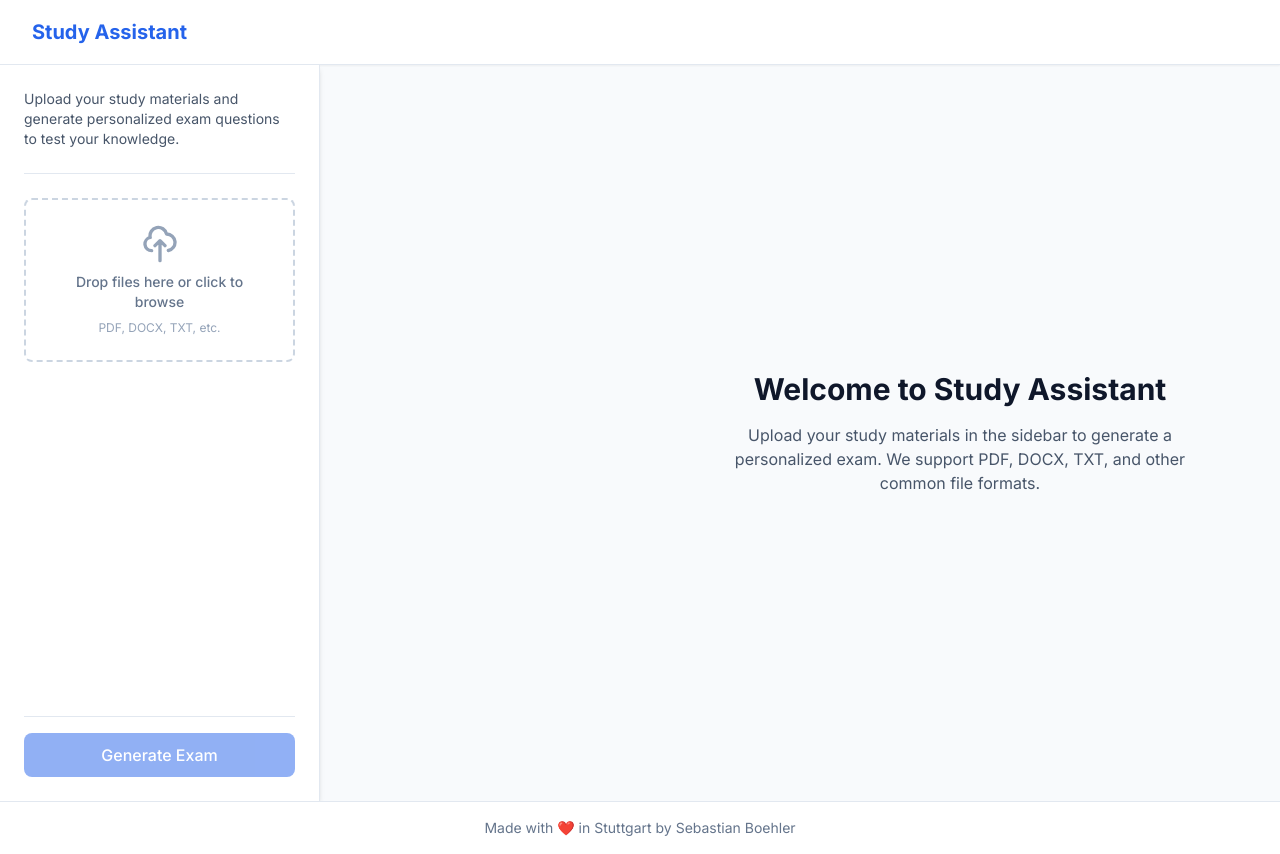
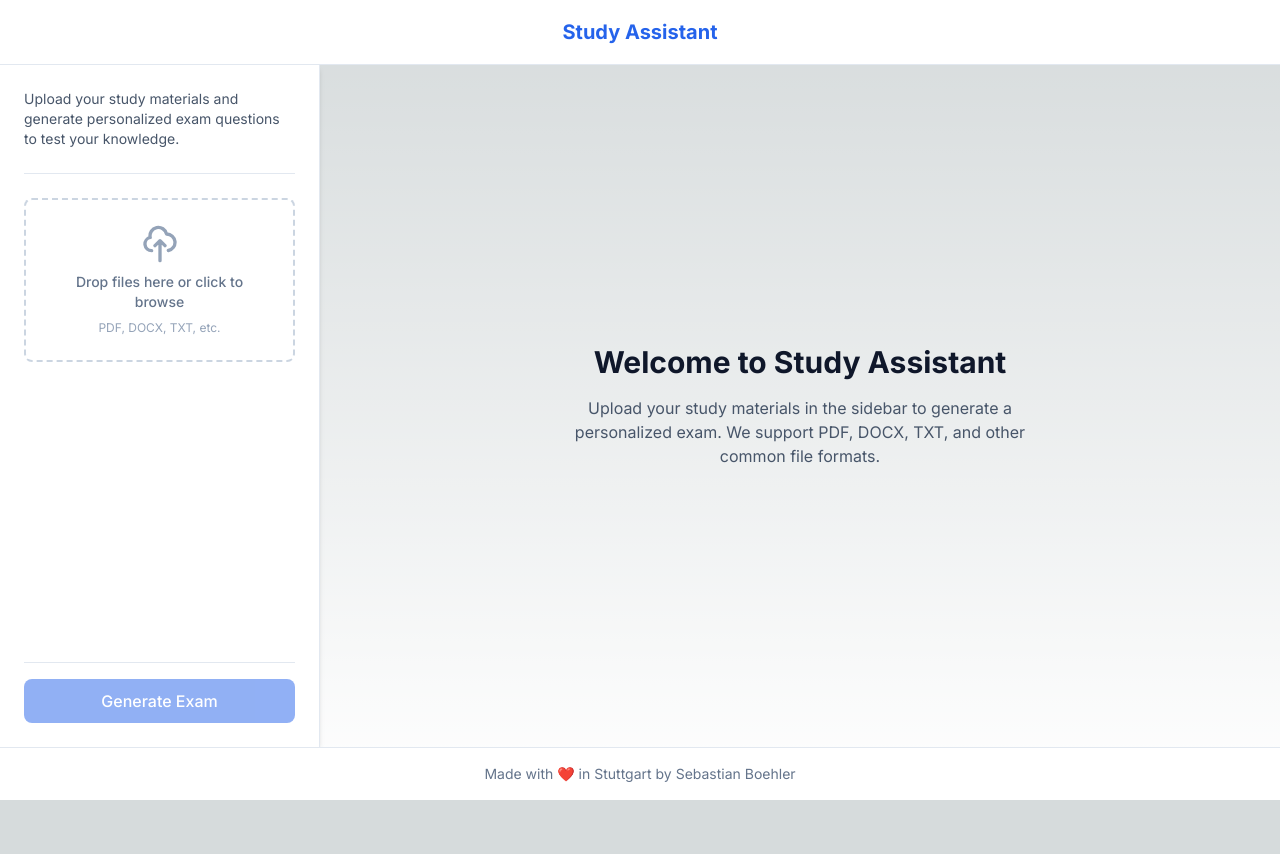
Before and after one commit to SebastianBoehler/study-assistant, a Next.js app: page / in a window 1280 px wide. After the commit the page ends 800 px from the top, so only its background shows below. Built offline with nearby package versions, Linux system fonts and the light colour scheme.

Commit message:
chore: sidebar design

```diff
--- a/src/app/layout.tsx
+++ b/src/app/layout.tsx
@@ -1,6 +1,8 @@
 import './globals.css'
 import type { Metadata } from 'next'
 import { Inter } from 'next/font/google'
+import { ReactNode } from 'react'
+import { twMerge } from 'tailwind-merge'
 
 const inter = Inter({ subsets: ['latin'] })
 
@@ -15,8 +17,33 @@ export default function RootLayout({
   children: React.ReactNode
 }) {
   return (
-    <html lang="en">
-      <body className={inter.className}>{children}</body>
+    <html lang="en" className="h-full">
+      <body className={`${inter.className} h-full`}>
+        <div className="flex flex-col h-full">
+          {/* Header */}
+          <header className="bg-white border-b border-slate-200 z-10">
+            <div className="max-w-7xl mx-auto px-4 sm:px-6 lg:px-8">
+              <div className="flex justify-center items-center h-16">
+                <h1 className="text-xl font-bold text-blue-600">Study Assistant</h1>
+              </div>
+            </div>
+          </header>
+
+          {/* Main Content */}
+          <div className="flex-1 flex overflow-hidden">
+            {children}
+          </div>
+
+          {/* Footer */}
+          <footer className="bg-white border-t border-slate-200 py-4 z-10">
+            <div className="max-w-7xl mx-auto px-4 sm:px-6 lg:px-8">
+              <p className="text-center text-sm text-slate-500">
+                Made with ❤️ in Stuttgart by Sebastian Boehler
+              </p>
+            </div>
+          </footer>
+        </div>
+      </body>
     </html>
   )
 }
--- a/src/app/page.tsx
+++ b/src/app/page.tsx
@@ -1,13 +1,10 @@
 'use client';
 
 import { useState } from 'react';
-import { Button } from '@/components/ui/button';
-import { FileUpload } from '@/components/ui/fileUpload';
-import { FileList } from '@/components/exam/fileList';
-import { Layout } from '@/components/ui/layout';
 import { QuestionDisplay } from '@/components/exam/questionDisplay';
 import { FileInfo } from '@/hooks/types';
 import { uploadFile } from '@/hooks/utils';
+import { Sidebar } from '@/components/ui/sidebar';
 
 export default function Home() {
   const [files, setFiles] = useState<FileInfo[]>([]);
@@ -89,47 +86,15 @@ export default function Home() {
     }
   };
 
-  const renderSidebar = () => (
-    <div className="flex flex-col h-full space-y-6">
-      <div className="pb-6 border-b border-slate-200">
-        <p className="text-sm text-slate-600">
-          Upload your study materials and generate personalized exam questions to test your knowledge.
-        </p>
-      </div>
-
-      <div className="flex-grow">
-        <FileUpload onFilesSelected={handleFilesSelected} />
-
-        <div className="mt-6">
-          <FileList files={files} onRemove={handleRemoveFile} />
-        </div>
-      </div>
-
-      <div className="pt-4 border-t border-slate-200">
-        <Button
-          onClick={handleGenerateExam}
-          isLoading={isGenerating}
-          disabled={files.length === 0 || files.some(f => f.status === 'uploading')}
-          className="w-full py-2"
-        >
-          {isGenerating ? 'Generating...' : 'Generate Exam'}
-        </Button>
-        {error && (
-          <p className="text-sm text-red-600 mt-2">{error}</p>
-        )}
-      </div>
-    </div>
-  );
-
   const renderContent = () => {
     if (!examData) {
       return (
-        <div className="flex items-center justify-center min-h-[calc(100vh-8rem)]">
-          <div className="text-center">
+        <div className="flex items-center justify-center h-full">
+          <div className="text-center max-w-lg">
             <h1 className="text-3xl font-bold text-slate-900 mb-4">
               Welcome to Study Assistant
             </h1>
-            <p className="text-slate-600 max-w-lg mx-auto">
+            <p className="text-slate-600">
               Upload your study materials in the sidebar to generate a personalized exam.
               We support PDF, DOCX, TXT, and other common file formats.
             </p>
@@ -138,15 +103,35 @@ export default function Home() {
       );
     }
 
-    return <QuestionDisplay exam={examData} />;
+    return (
+      <div className="flex justify-center w-full h-full overflow-auto">
+        <div className="w-full max-w-4xl py-8">
+          <QuestionDisplay exam={examData} />
+        </div>
+      </div>
+    );
   };
 
   return (
-    <Layout
-      sidebar={renderSidebar()}
-      showSidebar={true}
-    >
-      {renderContent()}
-    </Layout>
+    <div className="flex w-full h-full">
+      {/* Sidebar */}
+      <div className="w-[320px] bg-white border-r border-slate-200 shadow-md overflow-auto">
+        <div className="p-6 h-full">
+          <Sidebar
+            files={files}
+            isGenerating={isGenerating}
+            error={error}
+            onFilesSelected={handleFilesSelected}
+            onRemoveFile={handleRemoveFile}
+            onGenerateExam={handleGenerateExam}
+          />
+        </div>
+      </div>
+
+      {/* Main Content */}
+      <div className="flex-1 overflow-auto p-8">
+        {renderContent()}
+      </div>
+    </div>
   );
 }
--- a/src/components/exam/questionDisplay.tsx
+++ b/src/components/exam/questionDisplay.tsx
@@ -68,11 +68,11 @@ export function QuestionDisplay({ exam }: QuestionDisplayProps) {
 
     return (
       <div className="mb-8">
-        <div className="flex justify-between items-start">
-          <h3 className="text-lg font-medium text-slate-900 mb-2">
+        <div>
+          <h3 className="text-lg font-medium text-slate-900 mb-1">
             {question.id}. {question.question}
           </h3>
-          <span className="text-xs text-slate-500 italic">{question.source}</span>
+          <p className="text-xs text-slate-500 italic mb-4">Source: {question.source}</p>
         </div>
 
         <div className="mt-4 space-y-2">
@@ -127,11 +127,11 @@ export function QuestionDisplay({ exam }: QuestionDisplayProps) {
   const renderShortAnswerQuestion = (question: ShortAnswerQuestion) => {
     return (
       <div className="mb-8">
-        <div className="flex justify-between items-start">
-          <h3 className="text-lg font-medium text-slate-900 mb-2">
+        <div>
+          <h3 className="text-lg font-medium text-slate-900 mb-1">
             {question.id}. {question.question}
           </h3>
-          <span className="text-xs text-slate-500 italic">{question.source}</span>
+          <p className="text-xs text-slate-500 italic mb-4">Source: {question.source}</p>
         </div>
 
         <div className="mt-4">
--- a/src/components/ui/layout.tsx
+++ /dev/null
@@ -1,58 +0,0 @@
-import { ReactNode } from 'react';
-import { twMerge } from 'tailwind-merge';
-
-interface LayoutProps {
-  sidebar?: ReactNode;
-  children: ReactNode;
-  showSidebar?: boolean;
-}
-
-export function Layout({ sidebar, children, showSidebar = false }: LayoutProps) {
-  return (
-    <div className="min-h-screen bg-slate-50 flex flex-col">
-      {/* Header */}
-      <header className="bg-white border-b border-slate-200 shadow-sm">
-        <div className="max-w-7xl mx-auto px-4 sm:px-6 lg:px-8">
-          <div className="flex justify-between items-center h-16">
-            <div className="flex items-center">
-              <h1 className="text-xl font-bold text-blue-600">Study Assistant</h1>
-            </div>
-            <div className="flex items-center space-x-4">
-              {/* Add any header actions here if needed */}
-            </div>
-          </div>
-        </div>
-      </header>
-
-      {/* Main Content */}
-      <div className="flex flex-1 overflow-hidden">
-        {/* Sidebar */}
-        <div
-          className={twMerge(
-            'w-[320px] bg-white border-r border-slate-200 transition-all duration-300 ease-in-out transform shadow-md',
-            showSidebar ? 'translate-x-0' : '-translate-x-full'
-          )}
-        >
-          <div className="p-6 h-full overflow-y-auto">{sidebar}</div>
-        </div>
-
-        {/* Main Content */}
-        <main className={twMerge(
-          'flex-1 transition-all duration-300 ease-in-out overflow-y-auto',
-          showSidebar ? 'ml-[320px]' : 'ml-0'
-        )}>
-          <div className="p-8 h-full">{children}</div>
-        </main>
-      </div>
-
-      {/* Footer */}
-      <footer className="bg-white border-t border-slate-200 py-4">
-        <div className="max-w-7xl mx-auto px-4 sm:px-6 lg:px-8">
-          <p className="text-center text-sm text-slate-500">
-            Made with ❤️ in Stuttgart by Sebastian Boehler
-          </p>
-        </div>
-      </footer>
-    </div>
-  );
-}
--- /dev/null
+++ b/src/components/ui/sidebar.tsx
@@ -0,0 +1,57 @@
+'use client';
+
+import React from 'react';
+import { Button } from '@/components/ui/button';
+import { FileUpload } from '@/components/ui/fileUpload';
+import { FileList } from '@/components/exam/fileList';
+import { FileInfo } from '@/hooks/types';
+
+interface SidebarProps {
+  files: FileInfo[];
+  isGenerating: boolean;
+  error: string;
+  onFilesSelected: (files: File[]) => Promise<void>;
+  onRemoveFile: (index: number) => void;
+  onGenerateExam: () => Promise<void>;
+}
+
+export function Sidebar({
+  files,
+  isGenerating,
+  error,
+  onFilesSelected,
+  onRemoveFile,
+  onGenerateExam
+}: SidebarProps) {
+  return (
+    <div className="flex flex-col h-full">
+      <div className="pb-6 border-b border-slate-200">
+        <p className="text-sm text-slate-600">
+          Upload your study materials and generate personalized exam questions to test your knowledge.
+        </p>
+      </div>
+
+      <div className="flex-1 overflow-auto py-6">
+        <FileUpload onFilesSelected={onFilesSelected} />
+
+        <div className="mt-6">
+          <FileList files={files} onRemove={onRemoveFile} />
+        </div>
+      </div>
+
+      <div className="pt-4 border-t border-slate-200">
+        <Button
+          onClick={onGenerateExam}
+          isLoading={isGenerating}
+          disabled={files.length === 0 || files.some(f => f.status === 'uploading')}
+          className="w-full py-2"
+        >
+          {isGenerating ? 'Generating...' : 'Generate Exam'}
+        </Button>
+        {error && (
+          <p className="text-sm text-red-600 mt-2">{error}</p>
+        )}
+      </div>
+    </div>
+  );
+}
```
